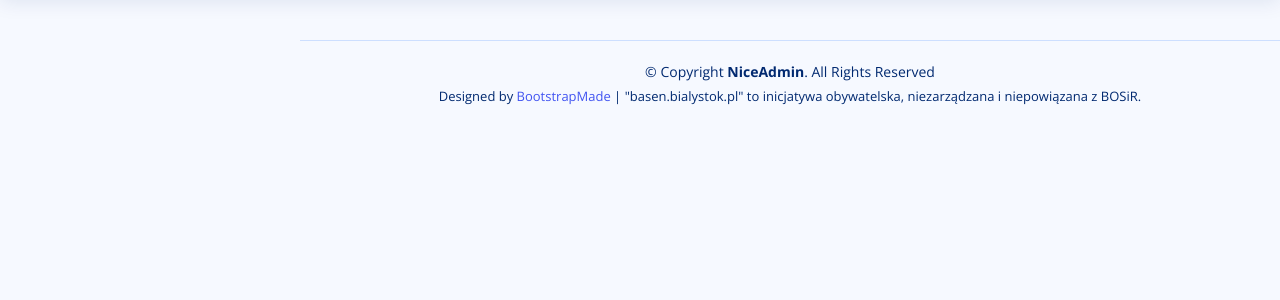
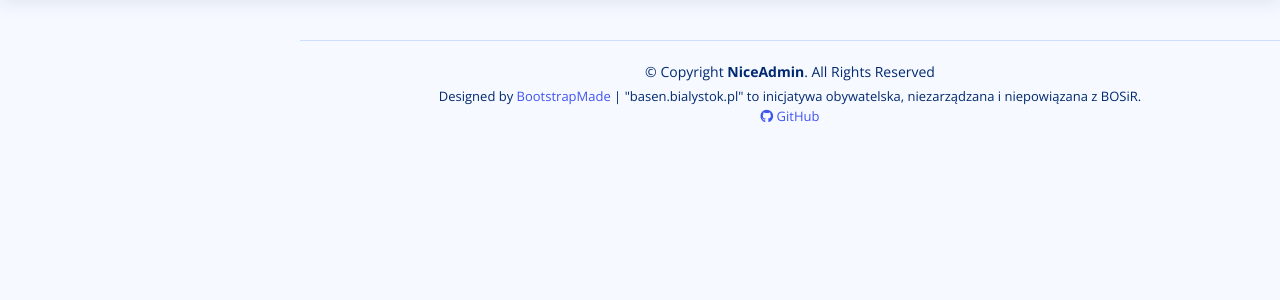
Before and after one commit to avrland/PoolTrackerWeb, a Django app: template tablechart/templates/index.html in a window 1280 px wide. Shown: the part 60-360 px from the top of the page. Run offline with Django 4.2, Linux system fonts and the light colour scheme; the template is opened without the code that fills it, so the values that code supplies are empty; parts of the project's set-up code (start-up, migrations or seed data) failed here and were passed over; some libraries are stand-ins or nearby versions.

Commit message:
added project github link to html

```diff
--- a/tablechart/templates/index.html
+++ b/tablechart/templates/index.html
@@ -32,6 +32,7 @@
   <link href="{% static 'assets/vendor/quill/quill.bubble.css' %}" rel="stylesheet">
   <link href="{% static 'assets/vendor/remixicon/remixicon.css' %}" rel="stylesheet">
   <link href="{% static 'assets/vendor/simple-datatables/style.css' %}" rel="stylesheet">
+  <link rel="stylesheet" href="https://cdnjs.cloudflare.com/ajax/libs/font-awesome/5.15.2/css/all.min.css" crossorigin="anonymous" />
 
   <!-- Template Main CSS File -->
   <link href="{% static 'assets/css/style.css' %}" rel="stylesheet">
@@ -73,6 +74,9 @@
       <!-- Licensing information: https://bootstrapmade.com/license/ -->
       <!-- Purchase the pro version with working PHP/AJAX contact form: https://bootstrapmade.com/nice-admin-bootstrap-admin-html-template/ -->
       Designed by <a href="https://bootstrapmade.com/">BootstrapMade</a> | "basen.bialystok.pl" to inicjatywa obywatelska, niezarządzana i niepowiązana z BOSiR.
+      <div>
+        <a href="https://github.com/avrland/PoolTrackerWeb/"><i class="fab fa-github"></i> GitHub</a>
+      </div>
     </div>
   </footer><!-- End Footer -->
 
```
